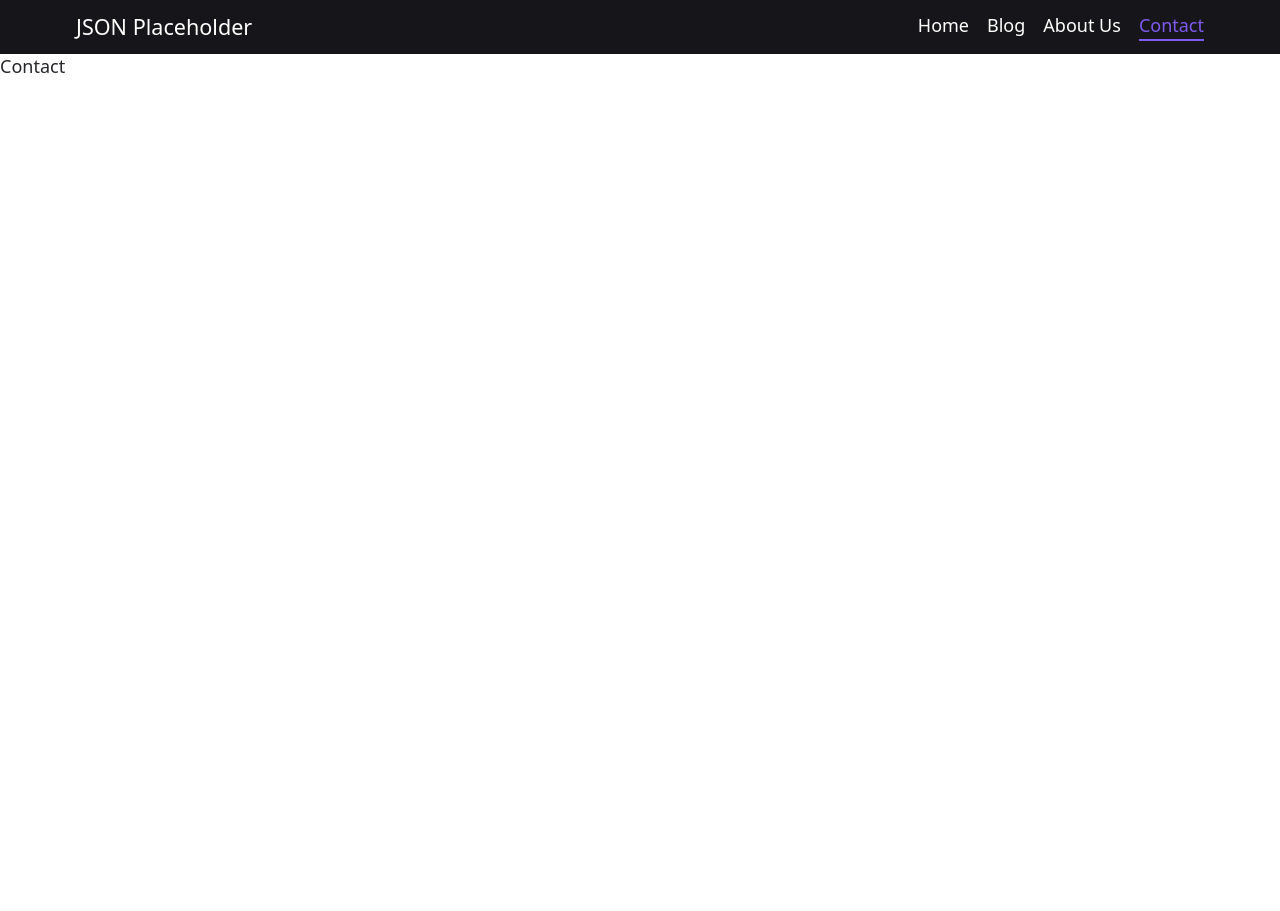
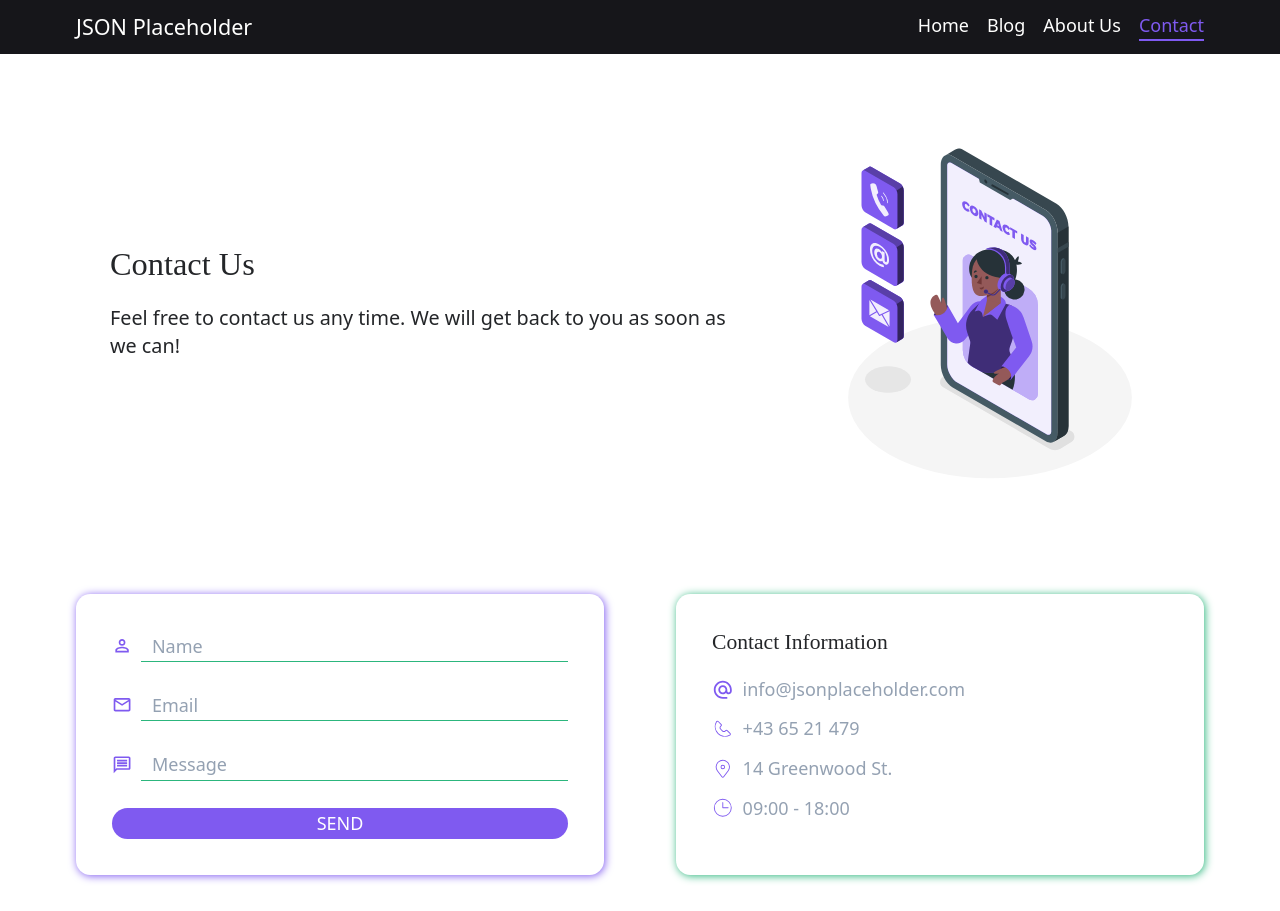
Before and after one commit to BryanGrandon/Checking-things-out, a React (Vite) app: page /contact in a window 1280 px wide. Before the commit the page ends 800 px from the top, so only its background shows below. Built offline with nearby package versions, Linux system fonts and the light colour scheme.

Commit message:
feat(web):add component for contact us page

```diff
--- /dev/null
+++ b/src/components/form/contact-form/contact-form-styles.css
@@ -0,0 +1,32 @@
+.contact-form {
+  display: flex;
+  flex-direction: column;
+  gap: 1.5rem;
+}
+.contact-form__label {
+  display: flex;
+  align-items: center;
+  gap: 0.5rem;
+  font-size: 1.2rem;
+  color: var(--highlight);
+}
+.contact-form__input {
+  font-size: 1rem;
+  padding: 0.2rem 0.6rem;
+  width: 100%;
+  border-bottom: 1px solid var(--tertiary);
+  color: white;
+}
+.contact-form__input::placeholder {
+  color: var(--paragraph);
+}
+.contact-form__input:focus {
+  outline: none;
+  border-bottom: 1px solid var(--highlight);
+}
+.contact-form__button {
+  border-radius: 1rem;
+  padding: 0.2rem;
+  color: white;
+  background-color: var(--highlight);
+}
--- /dev/null
+++ b/src/components/form/contact-form/contact-form.jsx
@@ -0,0 +1,46 @@
+import "./contact-form-styles.css";
+import {
+  MdOutlineEmail,
+  MdOutlineMessage,
+  MdOutlinePermIdentity,
+} from "react-icons/md";
+
+export default function ContactForm() {
+  const eventSubmit = (e) => {
+    e.preventDefault();
+    console.log(e.target.name);
+  };
+
+  return (
+    <form className="contact-form" onSubmit={eventSubmit}>
+      <label className="contact-form__label">
+        <MdOutlinePermIdentity />
+        <input
+          className="contact-form__input"
+          name="name"
+          type="text"
+          placeholder="Name"
+        />
+      </label>
+      <label className="contact-form__label">
+        <MdOutlineEmail />
+        <input
+          className="contact-form__input"
+          name="email"
+          type="email"
+          placeholder="Email"
+        />
+      </label>
+      <label className="contact-form__label">
+        <MdOutlineMessage />
+        <input
+          className="contact-form__input"
+          name="message"
+          type="text"
+          placeholder="Message"
+        />
+      </label>
+      <button className="contact-form__button">SEND</button>
+    </form>
+  );
+}
--- /dev/null
+++ b/src/components/lists/info-list/info-list-styles.css
@@ -0,0 +1,18 @@
+.info-list {
+  display: flex;
+  flex-direction: column;
+  gap: 0.8rem;
+}
+
+.info-list__element {
+  display: flex;
+  align-items: center;
+  gap: 0.5rem;
+  font-size: 1.2rem;
+  color: var(--highlight);
+}
+
+.info-list__text {
+  font-size: 1rem;
+  color: var(--paragraph);
+}
--- /dev/null
+++ b/src/components/lists/info-list/info-list.jsx
@@ -0,0 +1,26 @@
+import "./info-list-styles.css";
+import { CiLocationOn, CiPhone, CiClock2 } from "react-icons/ci";
+import { MdAlternateEmail } from "react-icons/md";
+
+export default function InfoList() {
+  return (
+    <ul className="info-list">
+      <li className="info-list__element">
+        <MdAlternateEmail />
+        <p className="info-list__text">info@jsonplaceholder.com</p>
+      </li>
+      <li className="info-list__element">
+        <CiPhone />
+        <p className="info-list__text">+43 65 21 479</p>
+      </li>
+      <li className="info-list__element">
+        <CiLocationOn />
+        <p className="info-list__text">14 Greenwood St.</p>
+      </li>
+      <li className="info-list__element">
+        <CiClock2 />
+        <p className="info-list__text">09:00 - 18:00</p>
+      </li>
+    </ul>
+  );
+}
--- /dev/null
+++ b/src/pages/contact/contact-styles.css
@@ -0,0 +1,25 @@
+.contact {
+  max-width: var(--max-width);
+  margin: auto;
+  display: grid;
+  grid-template-columns: repeat(2, 1fr);
+  gap: 4rem;
+  padding: var(--padding-x);
+}
+
+.contact-form-container,
+.info-list-container {
+  padding: 2rem;
+  border-radius: 0.8rem;
+  box-shadow: 1px 1px 8px var(--highlight);
+}
+.info-list-container {
+  box-shadow: 1px 1px 8px var(--tertiary);
+  display: flex;
+  flex-direction: column;
+  gap: 1.2rem;
+}
+.info-list-container__title {
+  font-size: 1.2rem;
+  font-family: cursive;
+}
--- a/src/pages/contact/contact.jsx
+++ b/src/pages/contact/contact.jsx
@@ -1,10 +1,32 @@
+import ContactForm from "../../components/form/contact-form/contact-form";
 import Navbar from "../../components/navbar/navbar";
+import contactUsSVG from "../../assets/contact-us.svg";
+
+import "./contact-styles.css";
+import Hero from "../../components/hero/hero";
+import InfoList from "../../components/lists/info-list/info-list";
 
 export default function Contact() {
   return (
     <>
       <Navbar />
-      <h2>Contact</h2>
+      <Hero
+        svg={contactUsSVG}
+        title="Contact Us"
+        paragraph="Feel free to contact us any time. We will get back to you as soon as we can!"
+      />
+      <article className="contact-container">
+        <article className="contact">
+          <section className="contact-form-container">
+            <ContactForm />
+          </section>
+
+          <section className="info-list-container">
+            <h3 className="info-list-container__title">Contact Information</h3>
+            <InfoList />
+          </section>
+        </article>
+      </article>
     </>
   );
 }
--- a/src/reset-css-styles.css
+++ b/src/reset-css-styles.css
@@ -130,7 +130,7 @@ td {
 
 /* Avoid SVG problems. */
 svg {
-  width: 100%;
+  /* width: 100%; */
   display: block;
   fill: currentColor;
 }
```
Also changed, not shown: src/assets/contact-us.svg (added).
